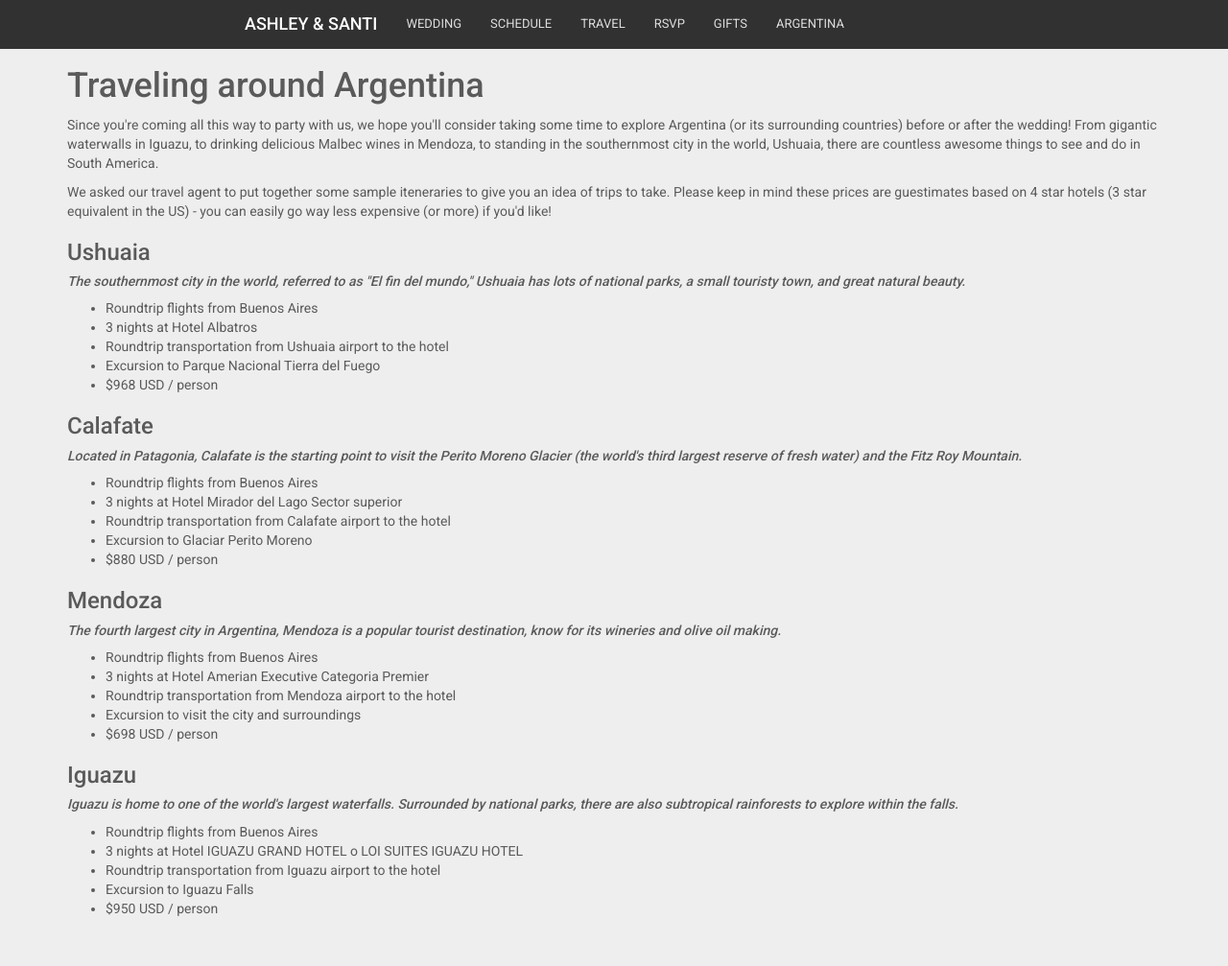
After one commit to burdzwastaken/ashley.santi.io, a Flask app: template templates/argentina.html in a window 1280 px wide. The commit adds this page. Shown: the whole page at 96% size. Run offline with Flask 2, Linux system fonts and the light colour scheme; the template is opened without the code that fills it, so the values that code supplies are empty; some libraries are stand-ins or nearby versions.

Commit message:
added content for traveling around argentina

```diff
--- /dev/null
+++ b/templates/argentina.html
@@ -0,0 +1,53 @@
+{% extends "layout.html" %}
+{% block title %}RSVP to our wedding!{% endblock %}
+
+{% block content %}
+  <div class="container">
+    <h1>Traveling around Argentina</h1>
+
+    <p>Since you're coming all this way to party with us, we hope you'll consider taking some time to explore Argentina (or its surrounding countries) before or after the wedding! From gigantic waterwalls in Iguazu, to drinking delicious Malbec wines in Mendoza, to standing in the southernmost city in the world, Ushuaia, there are countless awesome things to see and do in South America.</p>
+
+      <p>We asked our travel agent to put together some sample iteneraries to give you an idea of trips to take. Please keep in mind these prices are guestimates based on 4 star hotels (3 star equivalent in the US) - you can easily go way less expensive (or more) if you'd like! </p>
+
+    <h3>Ushuaia</h3>
+    <h5><em>The southernmost city in the world, referred to as "El fin del mundo," Ushuaia has lots of national parks, a small touristy town, and great natural beauty.</em></h5>
+    <ul>
+      <li>Roundtrip flights from Buenos Aires</li>
+      <li>3 nights at Hotel Albatros</li>
+      <li>Roundtrip transportation from Ushuaia airport to the hotel</li>
+      <li>Excursion to Parque Nacional Tierra del Fuego</li>
+      <li>$968 USD / person</li>
+    </ul>
+
+    <h3>Calafate</h3>
+     <h5><em>Located in Patagonia, Calafate is the starting point to visit the Perito Moreno Glacier (the world's third largest reserve of fresh water) and the Fitz Roy Mountain.</em></h5>
+    <ul>
+      <li>Roundtrip flights from Buenos Aires</li>
+      <li>3 nights at Hotel Mirador del Lago Sector superior</li>
+      <li>Roundtrip transportation from Calafate airport to the hotel</li>
+      <li>Excursion to Glaciar Perito Moreno</li>
+      <li>$880 USD / person</li>
+    </ul>
+
+    <h3>Mendoza</h3>
+      <h5><em>The fourth largest city in Argentina, Mendoza is a popular tourist destination, know for its wineries and olive oil making.</em></h5>
+    <ul>
+      <li>Roundtrip flights from Buenos Aires</li>
+      <li>3 nights at Hotel Amerian Executive Categoria Premier</li>
+      <li>Roundtrip transportation from Mendoza airport to the hotel</li>
+      <li>Excursion to visit the city and surroundings</li>
+      <li>$698 USD / person</li>
+    </ul>
+
+    <h3>Iguazu</h3>
+    <h5><em>Iguazu is home to one of the world's largest waterfalls. Surrounded by national parks, there are also subtropical rainforests to explore within the falls.</em></h5>
+    <ul>
+      <li>Roundtrip flights from Buenos Aires</li>
+      <li>3 nights at Hotel IGUAZU GRAND HOTEL o LOI SUITES IGUAZU HOTEL</li>
+      <li>Roundtrip transportation from Iguazu airport to the hotel</li>
+      <li>Excursion to Iguazu Falls</li>
+      <li>$950 USD / person</li>
+    </ul>
+
+  </div><!-- /.container -->
+{% endblock %}
--- a/templates/layout.html
+++ b/templates/layout.html
@@ -40,14 +40,7 @@
               <li><a href="/travel">Travel</a></li>
               <li><a href="/rsvp">RSVP</a></li>
               <li><a href="/gifts">Gifts</a></li>
-              <li class="dropdown">
-                <a href="#" class="dropdown-toggle" data-toggle="dropdown">Argentina <b class="caret"></b></a>
-                <ul class="dropdown-menu">
-                  <li><a href="#">Things to Do</a></li>
-                  <li><a href="#">Places to See</a></li>
-                  <li><a href="#">Food to Eat</a></li>
-
-                </ul>
+              <li><a href="/argentina">Argentina</a></li>
               </li>
             </ul>
           </div>
```
